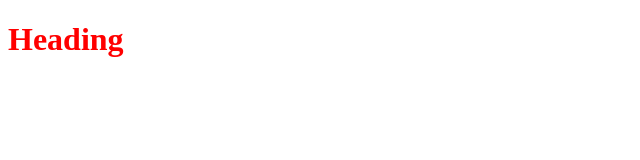
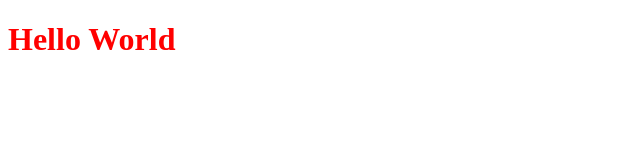
Before and after one commit to Asad-Zaidi/Hello-World, a website: page index.html in a window 1280 px wide. Shown: the whole page, without its empty margins (0-640 px from the left). Drawn offline with Linux system fonts and the light colour scheme.

Commit message:
Hello world

```diff
--- a/index.html
+++ b/index.html
@@ -7,6 +7,6 @@
     <link rel="stylesheet" href="./style.css">
 </head>
 <body>
-    <h1>Heading</h1>
+    <h1>Hello World</h1>
 </body>
 </html>
```
